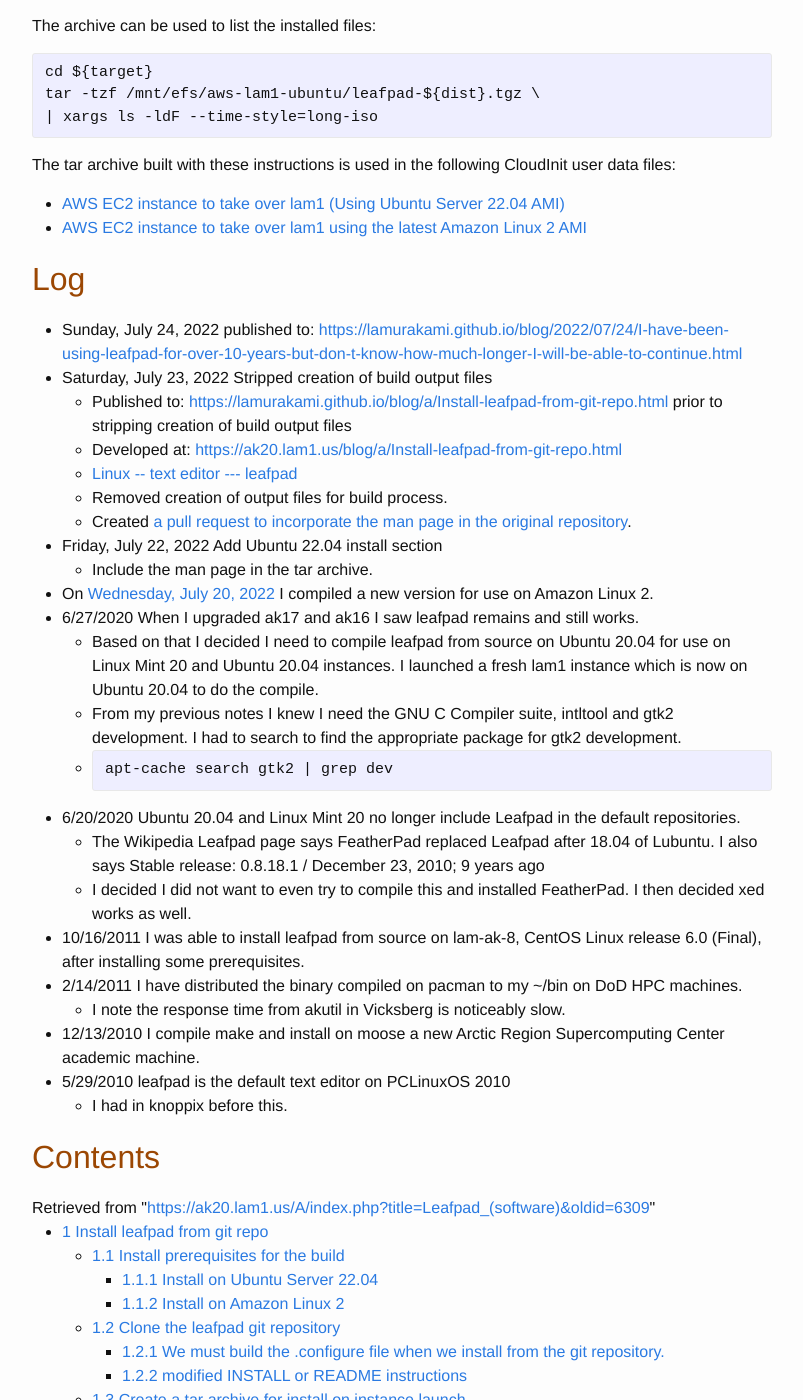
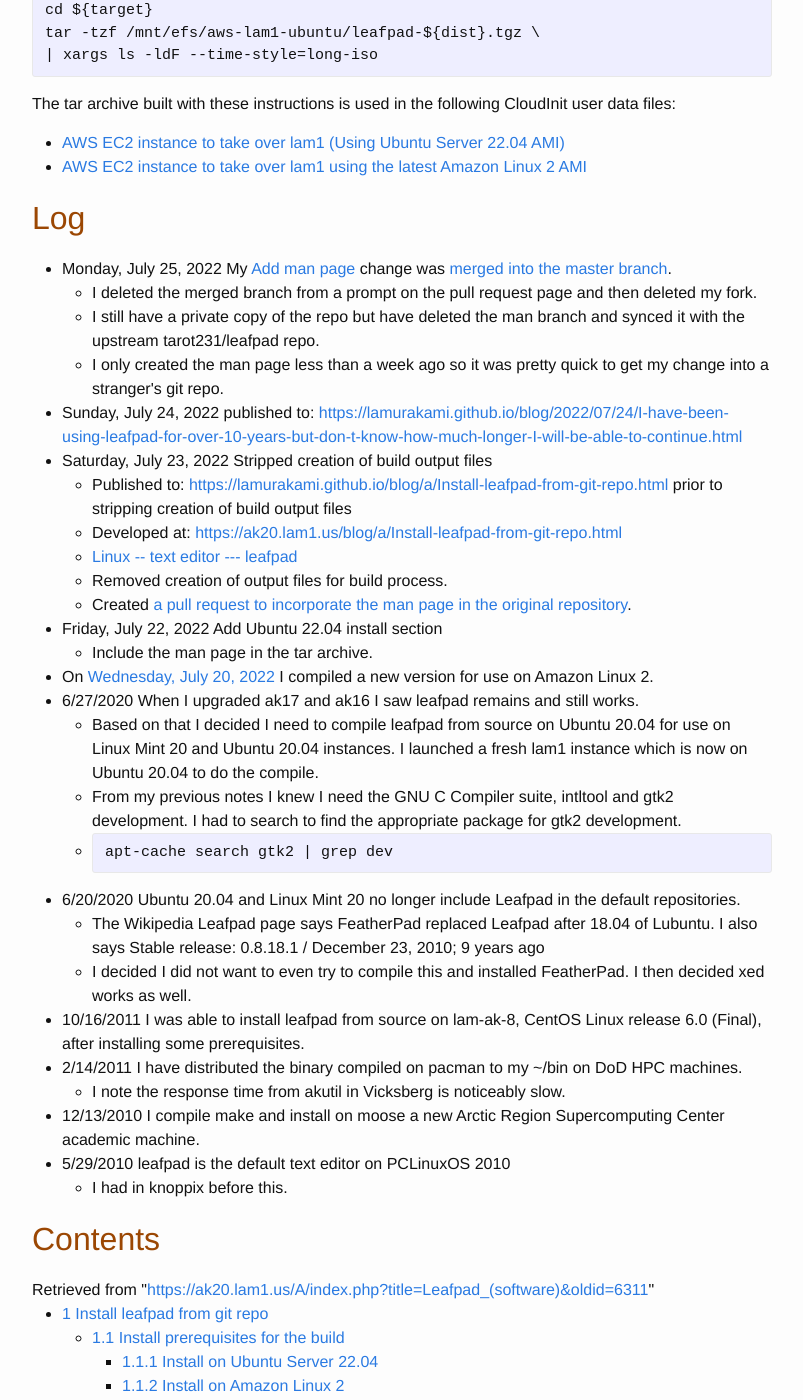
Before and after one commit to LAMurakami/blog, a Jekyll site: the page built from _posts/2022-07-25-I-have-been-using-leafpad-for-over-10-years-but-don-t-know-how-much-longer-I-will-be-able-to-continue.html, in a window 1280 px wide and 1400 px high, scrolled down 2815 px. Shown: the whole window, without its empty margins (238-1041 px from the left). Built offline with Jekyll 4.4.1, drawn with Linux system fonts in a browser that asks for light colours; some of the changed text lies outside the part shown.

Commit message:
Updated leafpad post
https://github.com/tarot231/leafpad/commit/37b2cfe # Add man page

https://github.com/tarot231/leafpad/pull/10 # Create pull request

https://github.com/tarot231/leafpad/commit/7ad5daa # merge pull request

I only created the man page less than a week ago so it was pretty quick to
 get my change into a stranger's git repo.

```diff
--- a/_posts/2022-07-24-I-have-been-using-leafpad-for-over-10-years-but-don-t-know-how-much-longer-I-will-be-able-to-continue.html
+++ b/_posts/2022-07-25-I-have-been-using-leafpad-for-over-10-years-but-don-t-know-how-much-longer-I-will-be-able-to-continue.html
@@ -1,7 +1,7 @@
 ---
 layout: post
 title: "I have been using leafpad for over 10 years but don't know how much longer I will be able to continue"
-date: 2022-07-24 14:29:00 -0800
+date: 2022-07-25 14:48:00 -0800
 ---
 
 <span style="float: right;"><a href="#toc">Contents</a></span>
@@ -22,7 +22,7 @@
 <p>This is the process I used in 2022 to compile leafpad on an AWS instance.  I currently launch either the latest Ubuntu Server or Amazon Linux 2 instance type.  The newest Ubuntu Server is 22.04 and I have previously built on the 20.04 and 16.04 versions.  The Amazon Linux 2 OS is like CentOS in that it is based on RHEL but does not include the RHEL service support license (or associated costs).
 </p><p>Linux Mint is based on Ubuntu so the tar archive for installation on Ubuntu can also be used on Linux Mint.
 </p>
-<h4><span class="mw-headline" id="Install_on_Ubuntu_Server_22.04">Install on Ubuntu Server 22.04</span></h4>
+<h4><span class="mw-headline" id="Install_on_Ubuntu_Server_22.04">Install on Ubuntu Server 22.04</h4>
 <pre>sudo apt-get -y install gcc intltool libgtk2.0-dev
 </pre>
 <p>The libgtk2.0-0 package is required at runtime by leafpad compiled for Ubuntu Server 22.04.
@@ -42,12 +42,9 @@
 </pre>
 <h3><span class="mw-headline" id="Clone_the_leafpad_git_repository">Clone the leafpad git repository</span></h3>
 <pre>cd /usr/local/src
-git clone <a rel="nofollow" class="external free" href="https://github.com/LAMurakami/leafpad">https://github.com/LAMurakami/leafpad</a>
+git clone <a rel="nofollow" class="external free" href="https://github.com/tarot231/leafpad">https://github.com/tarot231/leafpad</a>
 </pre>
-<p>Use the LAMurakami fork and the man branch to include the man page
-</p>
 <pre>cd /usr/local/src/leafpad
-git checkout man
 </pre>
 <h4><span class="mw-headline" id="We_must_build_the_.configure_file_when_we_install_from_the_git_repository.">We must build the .configure file when we install from the git repository.</span></h4>
 <pre>autoreconf --install
@@ -89,7 +86,11 @@
 <ul><li><a rel="nofollow" class="external text" href="https://github.com/LAMurakami/aws/blob/master/aws-nwo-lam1-Ubuntu-CloudInit.txt">AWS EC2 instance to take over lam1 (Using Ubuntu Server 22.04 AMI)</a></li>
 <li><a rel="nofollow" class="external text" href="https://github.com/LAMurakami/aws/blob/master/aws-nwo-lam2-Amazon-Linux-2-CloudInit.txt">AWS EC2 instance to take over lam1 using the latest Amazon Linux 2 AMI</a></li></ul>
 <h2><span class="mw-headline" id="Log">Log</span></h2>
-<ul><li>Sunday, July 24, 2022 published to: <a rel="nofollow" class="external free" href="https://lamurakami.github.io/blog/2022/07/24/I-have-been-using-leafpad-for-over-10-years-but-don-t-know-how-much-longer-I-will-be-able-to-continue.html">https://lamurakami.github.io/blog/2022/07/24/I-have-been-using-leafpad-for-over-10-years-but-don-t-know-how-much-longer-I-will-be-able-to-continue.html</a></li>
+<ul><li>Monday, July 25, 2022 My <a rel="nofollow" class="external text" href="https://github.com/tarot231/leafpad/commit/37b2cfe">Add man page</a> change was <a rel="nofollow" class="external text" href="https://github.com/tarot231/leafpad/commit/7ad5daa">merged into the master branch</a>.
+<ul><li>I deleted the merged branch from a prompt on the pull request page and then deleted my fork.</li>
+<li>I still have a private copy of the repo but have deleted the man branch and synced it with the upstream tarot231/leafpad repo.</li>
+<li>I only created the man page less than a week ago so it was pretty quick to get my change into a stranger's git repo.</li></ul></li>
+<li>Sunday, July 24, 2022 published to: <a rel="nofollow" class="external free" href="https://lamurakami.github.io/blog/2022/07/24/I-have-been-using-leafpad-for-over-10-years-but-don-t-know-how-much-longer-I-will-be-able-to-continue.html">https://lamurakami.github.io/blog/2022/07/24/I-have-been-using-leafpad-for-over-10-years-but-don-t-know-how-much-longer-I-will-be-able-to-continue.html</a></li>
 <li>Saturday, July 23, 2022 Stripped creation of build output files
 <ul><li>Published to: <a rel="nofollow" class="external free" href="https://lamurakami.github.io/blog/a/Install-leafpad-from-git-repo.html">https://lamurakami.github.io/blog/a/Install-leafpad-from-git-repo.html</a> prior to stripping creation of build output files</li>
 <li>Developed at: <a rel="nofollow" class="external free" href="https://ak20.lam1.us/blog/a/Install-leafpad-from-git-repo.html">https://ak20.lam1.us/blog/a/Install-leafpad-from-git-repo.html</a></li>
@@ -133,13 +134,13 @@
 100.00%    0.000      1 -total
 -->
 
-<!-- Saved in parser cache with key wikidb:pcache:idhash:369-0!canonical and timestamp 20220724221710 and revision id 6309. Serialized with JSON.
+<!-- Saved in parser cache with key wikidb:pcache:idhash:369-0!canonical and timestamp 20220725223015 and revision id 6311. Serialized with JSON.
  -->
 </div>
 </div>
 <!-- end content -->
 <div id="toc" class="toc" role="navigation" aria-labelledby="mw-toc-heading"><input type="checkbox" role="button" id="toctogglecheckbox" class="toctogglecheckbox" style="display:none" /><div class="toctitle" lang="en" dir="ltr"><h2 id="mw-toc-heading">Contents</h2><span class="toctogglespan"><label class="toctogglelabel" for="toctogglecheckbox"></label></span></div>
-<div class="printfooter">Retrieved from "<a dir="ltr" href="https://ak20.lam1.us/A/index.php?title=Leafpad_(software)&amp;oldid=6309">https://ak20.lam1.us/A/index.php?title=Leafpad_(software)&amp;oldid=6309</a>"</div>
+<div class="printfooter">Retrieved from "<a dir="ltr" href="https://ak20.lam1.us/A/index.php?title=Leafpad_(software)&amp;oldid=6311">https://ak20.lam1.us/A/index.php?title=Leafpad_(software)&amp;oldid=6311</a>"</div>
 <ul>
 <li class="toclevel-1 tocsection-1"><a href="#Install_leafpad_from_git_repo"><span class="tocnumber">1</span> <span class="toctext">Install leafpad from git repo</span></a>
 <ul>
@@ -167,10 +168,11 @@
 </ul>
 </div>
 
+
 <br><hr>
 <a href="#top"><img border="0" src="/ScrollUp.gif" alt="up" />
 Top of this document
 <img border="0" src="/ScrollUp.gif" alt="up" /></a>
 
 <span style="float: right;">
-Page updated Sunday, July 24, 2022 @ 2:30:14 PM (Alaska Time)</span>
+Page updated Monday, July 25, 2022 @ 2:50:02 PM (Alaska Time)</span>
```
Also changed, not shown: other parts of _posts/2022-07-25-I-have-been-using-leafpad-for-over-10-years-but-don-t-know-how-much-longer-I-will-be-able-to-continue.html (+3 -3 lines).
